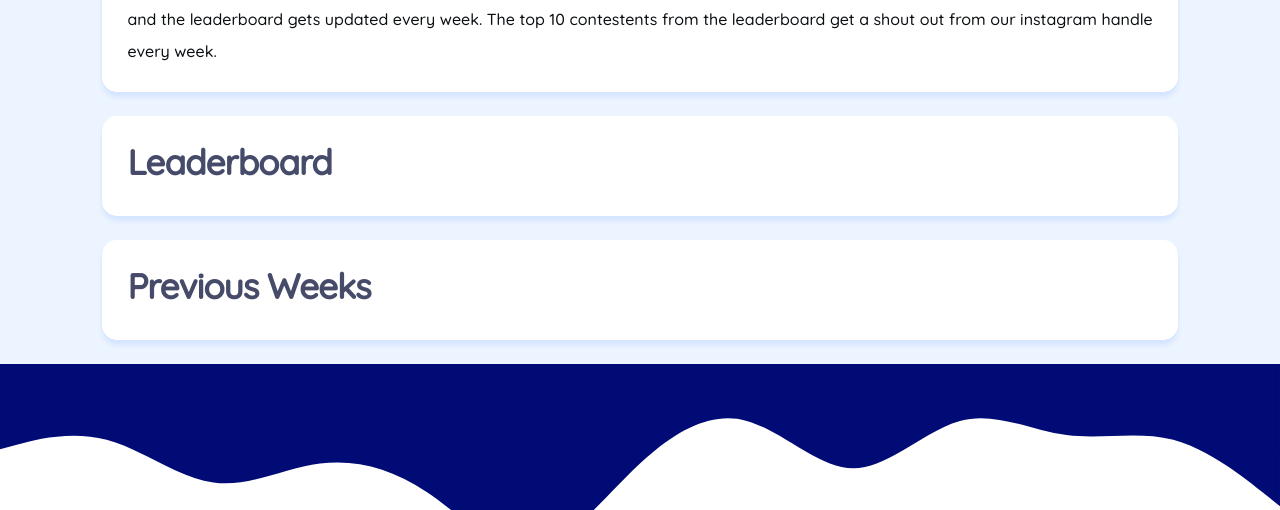
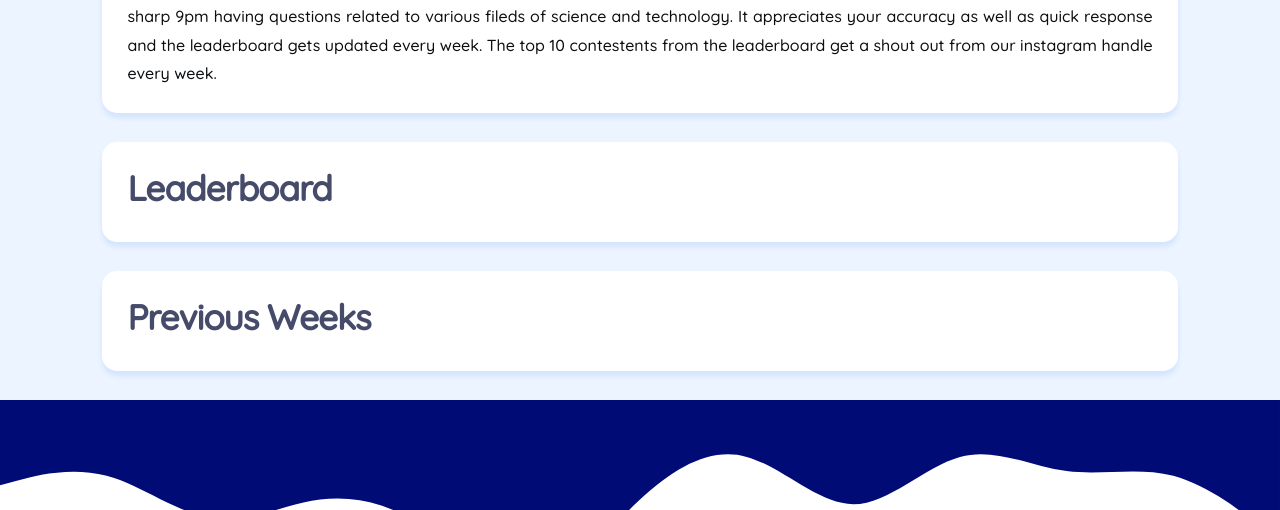
Before and after one commit to Rishabhji24/Amalthea_Web_FrontEnd, a plain HTML site: page FrontEnd_3/events.html in a window 1280 px wide. Shown: the part 564-1074 px from the top of the page. Drawn offline with nearby package versions, Linux system fonts and the light colour scheme.

Commit message:
Line spacing

```diff
--- a/FrontEnd_3/static/css/events.css
+++ b/FrontEnd_3/static/css/events.css
@@ -6,6 +6,7 @@ html, body, .site{
     overflow-x: hidden !important;
     text-align: justify;
     scroll-behavior: smooth;
+    line-height: 1.8rem;
 }
 
 body, h1 {
@@ -299,7 +300,6 @@ div.box-text{
     font-weight: normal;
     font-size: 16px;
     color: #0c0f12;
-    line-height: 2;
 }
 
 .footer {
```
